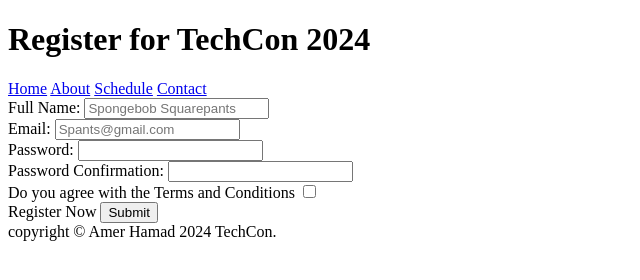
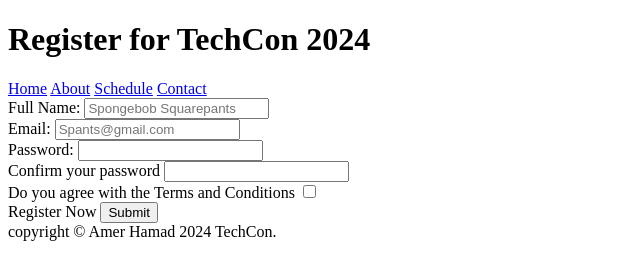
Before and after one commit to amermmhamad/TechCon_HTML, a plain HTML site: page techcon_website/register.html in a window 1280 px wide. Shown: the full height of the page, 0-640 px from the left. Drawn offline with Linux system fonts and the light colour scheme.

Commit message:
added html

```diff
--- a/techcon_website/register.html
+++ b/techcon_website/register.html
@@ -17,20 +17,20 @@
         <main>
             <form>
                 <label for="fname">Full Name:</label>
-                <input type="text" id="fname" name="fname" placeholder="Spongebob Squarepants" required/>
-                <br>
+                <input type="text" id="fname" name="fname" placeholder="Spongebob Squarepants" required />
+                <br />
                 <label for="email">Email:</label>
-                <input type="email" id="email" name="email" placeholder="Spants@gmail.com" required/>
-                <br>
+                <input type="email" id="email" name="email" placeholder="Spants@gmail.com" required />
+                <br />
                 <label for="password">Password:</label>
-                <input type="password" id="password" name="password" required minlength="4" maxlength="12"/>
-                <br>
-                <label for="password">Password Confirmation:</label>
-                <input type="password" id="password" name="password" required minlength="4" maxlength="12"/>
-                <br>
+                <input type="password" id="password" name="password" required minlength="4" maxlength="12" />
+                <br />
+                <label for="password">Confirm your password</label>
+                <input type="password" id="password" name="password" required minlength="4" maxlength="12" />
+                <br />
                 <label for="terms">Do you agree with the Terms and Conditions</label>
-                <input type="checkbox" id="terms" name="terms" required/>
-                <br>
+                <input type="checkbox" id="terms" name="terms" required />
+                <br />
                 <label for="submit">Register Now</label>
                 <button type="submit">Submit</button>
             </form>
@@ -39,3 +39,4 @@
             copyright &copy; Amer Hamad 2024 TechCon.
         </footer>
     </body>
+</html>
```
